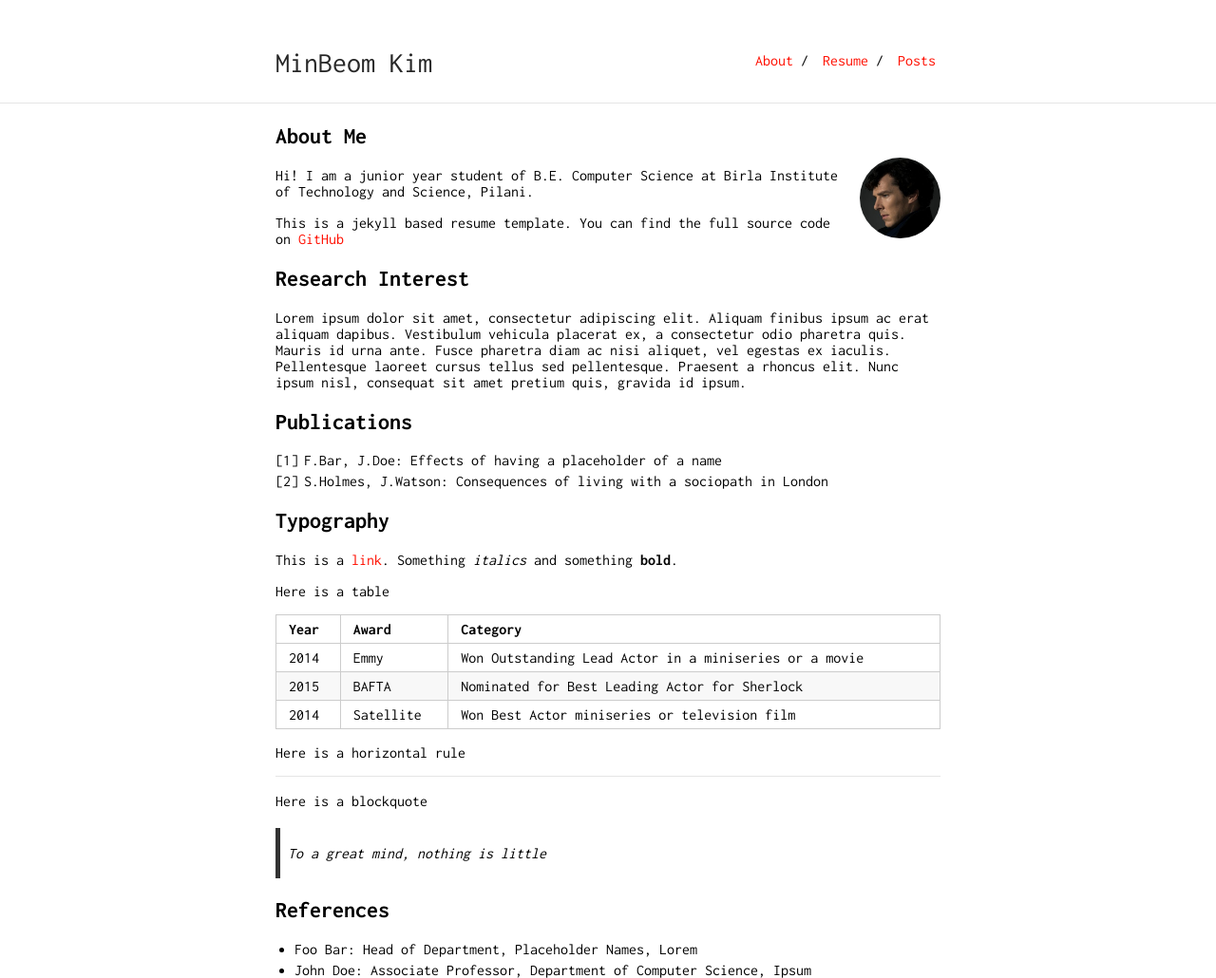
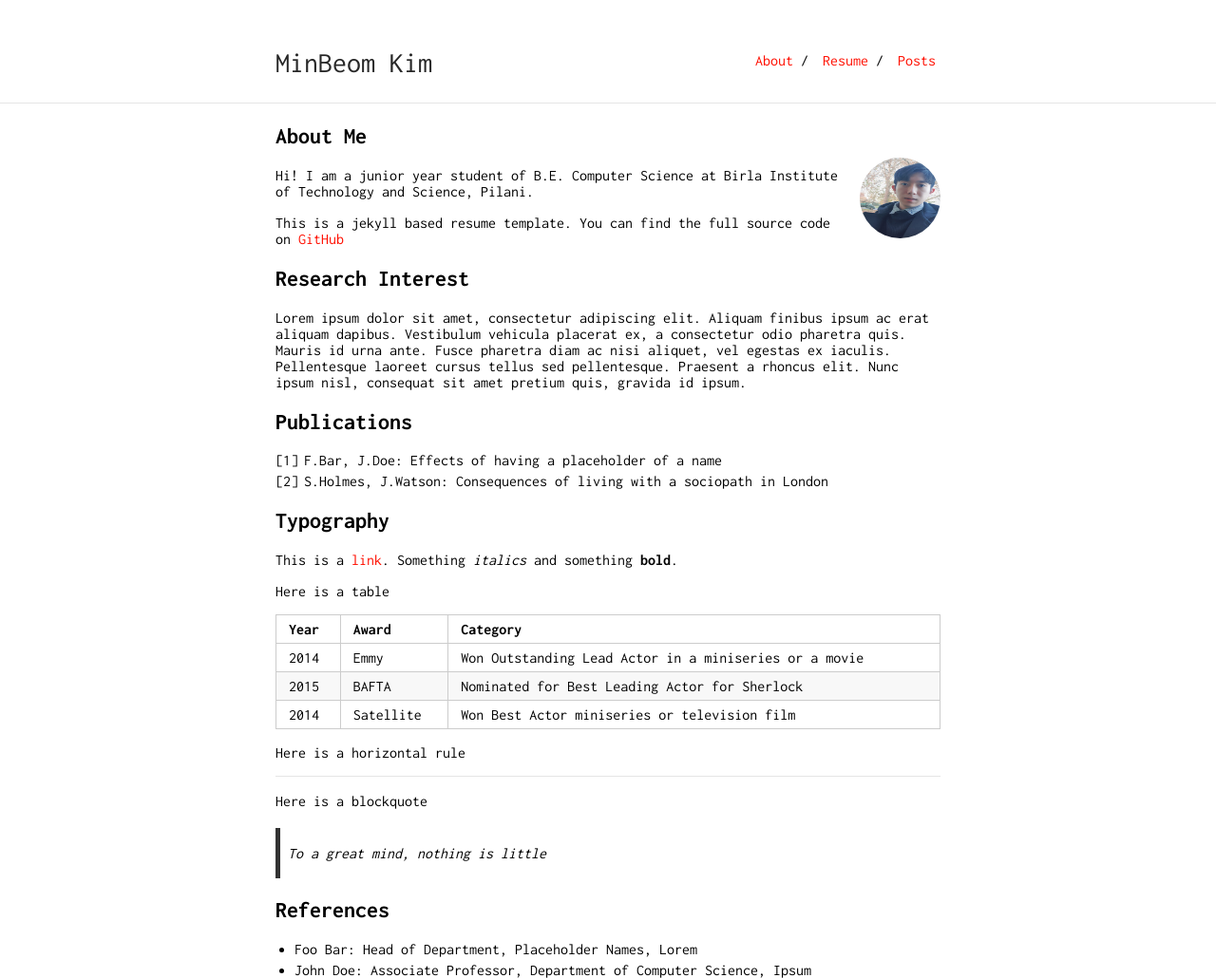
Before and after one commit to minbeomkim/minbeomkim.github.io, a Jekyll site: the page built from index.md, in a window 1280 px wide. Shown: the whole page at 95% size. Built offline with Jekyll 4.4.1, drawn with Linux system fonts in a browser that asks for light colours; our own code applies the rules of GitHub Pages for plain Markdown files.

Commit message:
Update index.md

```diff
--- a/index.md
+++ b/index.md
@@ -4,7 +4,7 @@
 
 ## About Me
 
-<img class="profile-picture" src="sherlock.jpg">
+<img class="profile-picture" src="face.jpeg">
 
 Hi! I am a junior year student of B.E. Computer Science at Birla Institute of Technology and Science, Pilani.
 
```
